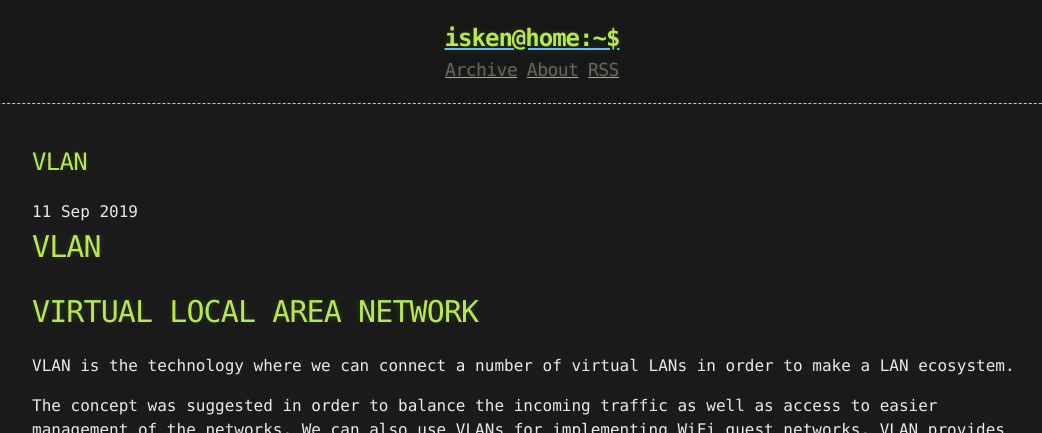
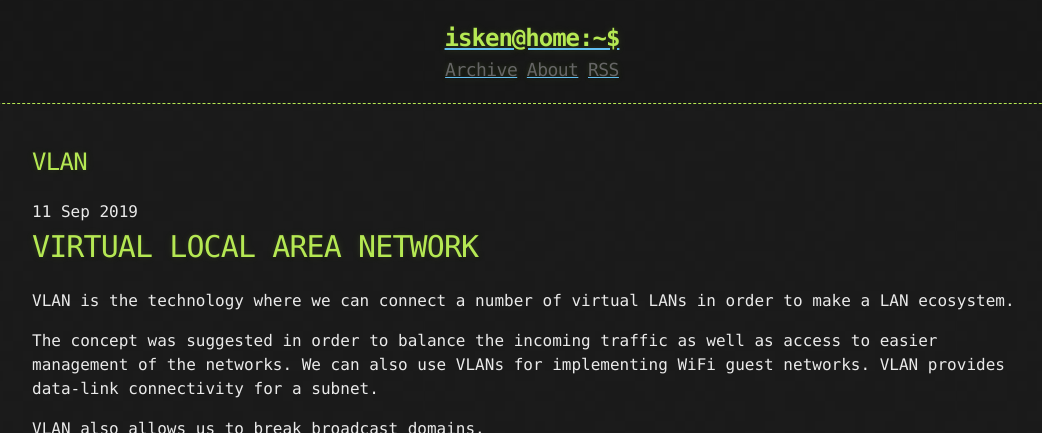
Before and after one commit to iskenyildiz/iskenhub.info, a Jekyll site: the page built from _posts/2019-09-12-VLAN.markdown, in a window 1280 px wide and 900 px high, cut to the strip 0-433 px from the top of the window. Shown: the whole strip, without its empty margins (108-1150 px from the left). Built offline with Jekyll 4.4.1, drawn with Linux system fonts in a browser that asks for light colours.

Commit message:
Update 2019-09-12-VLAN.markdown

```diff
--- a/_posts/2019-09-12-VLAN.markdown
+++ b/_posts/2019-09-12-VLAN.markdown
@@ -7,7 +7,7 @@ categories: jekyll update
 
 
 
-# VLAN
+
 
 # VIRTUAL LOCAL AREA NETWORK
 VLAN is the technology where we can connect a number of virtual LANs in order to make a LAN ecosystem.
```
